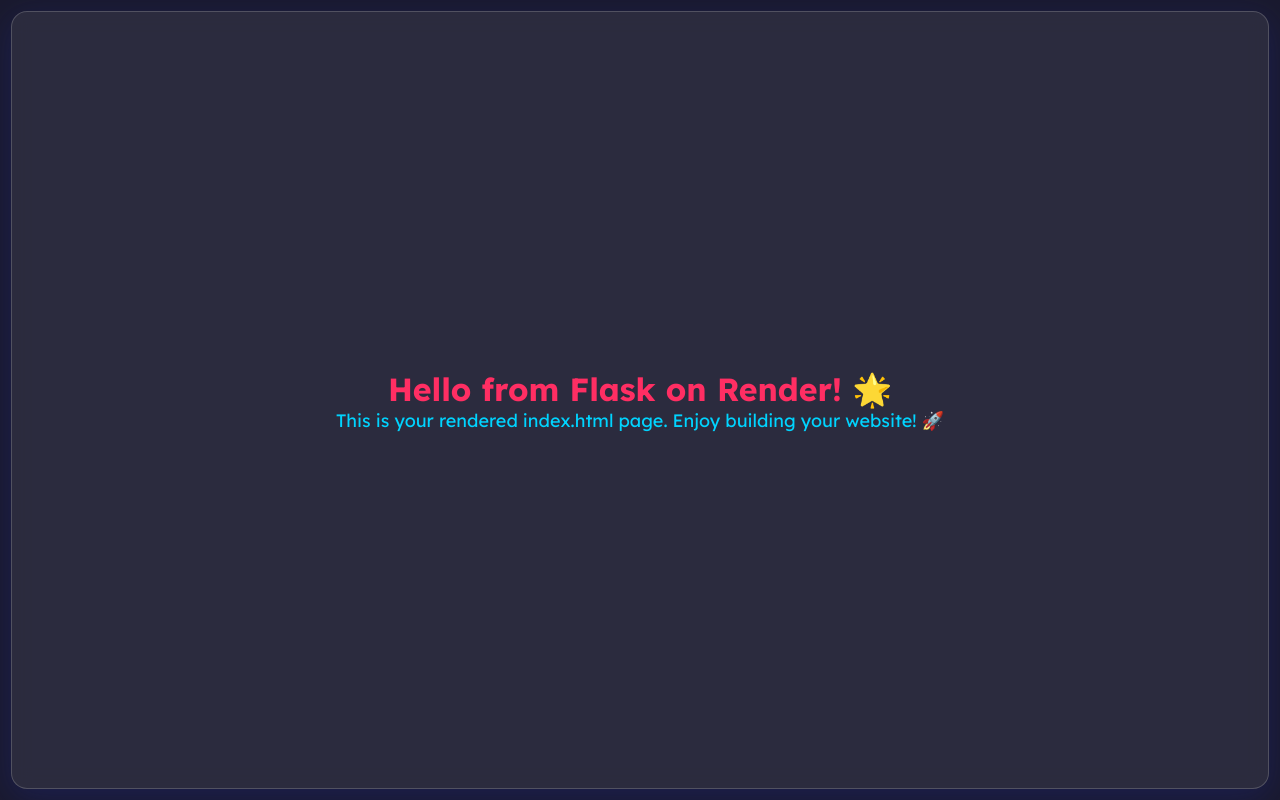
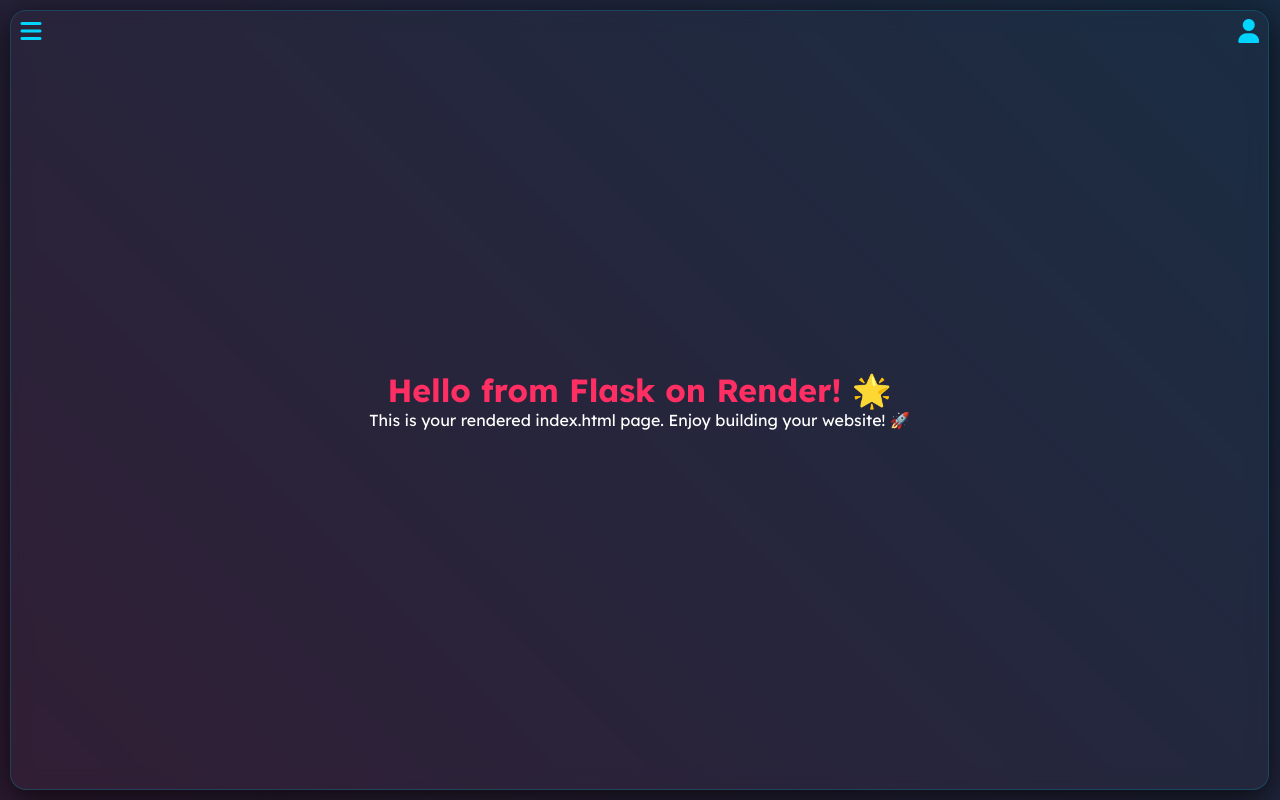
Before and after one commit to iFreaku/aidict, a Flask app: page / in a window 1280 px wide. Run offline with Flask 3, Linux system fonts and the light colour scheme.

Commit message:
"Update"

```diff
--- a/static/script.js
+++ b/static/script.js
@@ -1,36 +1,30 @@
-function createBlob(color, size) {
-    const blob = document.createElement("div");
-    blob.style.position = "absolute";
-    blob.style.width = `${size}vmax`;
-    blob.style.height = `${size}vmax`;
-    blob.style.borderRadius = "50%";
-    blob.style.background = `radial-gradient(circle, ${color}, transparent 70%)`;
-    blob.style.filter = "blur(80px)";
-    blob.style.opacity = "0.6";
-    blob.style.zIndex = "-1";
-    document.body.appendChild(blob);
+// Consts
 
-    return {
-        element: blob,
-        radius: 50 + Math.random() * 200, // random radius between 50 and 250 px
-        angle: Math.random() * 2 * Math.PI, // random initial angle
-        speed: (Math.random() * 0.01 + 0.005) * (Math.random() < 0.5 ? 1 : -1) // random speed & direction
-    };
-}
 
-function animate() {
-    blobs.forEach(blob => {
-        blob.angle += blob.speed;
 
-        const x = centerX + blob.radius * Math.cos(blob.angle);
-        const y = centerY + blob.radius * Math.sin(blob.angle);
 
-        blob.element.style.left = `${x}px`;
-        blob.element.style.top = `${y}px`;
-    });
 
-    requestAnimationFrame(animate);
-}
+// Functions -------------
 
-blobs.push(createBlob("#ff6ec4", 60));
-blobs.push(createBlob("#7873f5", 60));
+document.getElementById('sidebar-btn').addEventListener('click', function() {
+  this.classList.toggle('show-label');
+  document.getElementById('drawer').classList.toggle('open');
+  const icon = this.querySelector('i');
+  if (this.classList.contains('show-label')) {
+    icon.classList.remove('fa-bars');
+    icon.classList.add('fa-times');
+  } else {
+    icon.classList.remove('fa-times');
+    icon.classList.add('fa-bars');
+  }
+});
+
+document.getElementById('profile-btn').addEventListener('click', function() {
+    this.classList.toggle('show-label');
+    document.getElementById('profile').classList.toggle('open');
+
+});
+
+
+
+// Calling the Functions ------------------
--- a/static/style.css
+++ b/static/style.css
@@ -11,6 +11,11 @@
     font-family: "Lexend", sans-serif;
     font-optical-sizing: auto;
     font-style: normal;
+}
+hr {
+    border: 0.5px solid #00d5ff2f;
+    width: 100%;
+    margin: 1rem 0;
 }
 
 html {
@@ -34,29 +39,260 @@ body {
     background-color: var(--background-dark-navy);
 }
 
+.bg {
+    position: fixed;
+    top: 0;
+    left: 0;
+    right: 0;
+    bottom: 0;
+    height: 100%;
+    width: 100%;
+    background-image: linear-gradient(45deg, #ff2e6217 , #00d5ff17);
+    display: flex;
+    flex-direction: column;
+    align-items: center;
+    justify-content: center;
+    text-align: center;
+    overflow: hidden;
+    z-index: 1;
+}
+
 h1 {
     color: var(--primary-neon-pink);
 }
 p {
-    font-size: 18px;
-    color: var(--secondary-electric-blue);
+    color: var(--accent-bright-white);
+}
+
+button:focus {
+    outline: none;
+}
+
+button {
+    -webkit-tap-highlight-color: transparent;
 }
 
 
 .container {
-    align-items: center;
-    justify-content: center;
-    height: 100vh;
-    width: 100%;
-    position: relative;
+    position: fixed;
+    height: calc(100% - 20px);
+    width: calc(100% - 21px);
+    top: 10px;
+    left: 10px;
     border-radius: 16px;
-    background: rgba(255, 255, 255, 0.08);
-    box-shadow: 0 8px 32px 0 rgba(31, 38, 135, 0.37);
+    background: rgba(255, 255, 255, 0.014);
+    box-shadow: 0 8px 32px 0 #000000b7;
     backdrop-filter: blur(10px);
     -webkit-backdrop-filter: blur(10px);
-    border: 1.5px solid rgba(255, 255, 255, 0.18);
+    border: 0.5px solid #00d5ff2f;
     display: flex;
     flex-direction: column;
     align-items: center;
     justify-content: center;
+    text-align: center;
+    overflow: auto;
+    z-index: 2;
+    transition: border-radius 0.3s ease-in-out;
 }
+
+.sidebar-btn {
+    z-index: 99;
+    font-family: inherit;
+    position: fixed;
+    top: 1rem;
+    left: 0.6rem;
+    background-color: transparent;
+    border: none;
+    font-size: 1.5rem;
+    color: #00D4FF;
+    cursor: pointer;
+    align-items: center;
+    justify-content: center;
+    display: flex;
+    gap: 0.5rem;
+    overflow: hidden;
+    transition: width 0.3s ease;
+    white-space: nowrap;
+    width: 2rem;
+    transition: all 0.3s ease;
+}
+
+
+
+.sidebar-btn i {
+  transition: transform 0.3s ease;
+}
+
+.sidebar-btn.show-label i {
+  transform: rotate(180deg);
+}
+
+.sidebar-btn.show-label {
+    left: 3.3rem;
+    width: 8rem;
+}
+
+.sidebar-btn .label {
+    opacity: 0;
+    transform: translateX(-10px);
+    transition: opacity 0.3s ease, transform 0.3s ease;
+    overflow: hidden;
+}
+
+.sidebar-btn.show-label .label {
+    opacity: 1;
+    transform: translateX(0);
+}
+
+.profile-btn {
+    z-index: 99;
+    font-family: inherit;
+    position: fixed;
+    top: 1rem;
+    right: 1.3rem;
+    background-color: transparent;
+    border: none;
+    font-size: 1.5rem;
+    color: #00D4FF;
+    cursor: pointer;
+    align-items: center;
+    justify-content: center;
+    display: flex;
+    gap: 0.5rem;
+    overflow: hidden;
+    transition: width 0.3s ease;
+    white-space: nowrap;
+    width: 2rem;
+    transition: all 0.3s ease;
+}
+
+
+.profile-btn.show-label {
+    right: 1.4rem;
+    width: 8rem;
+}
+
+.profile-btn .label {
+    opacity: 0;
+    transform: translateX(-10px);
+    transition: opacity 0.3s ease, transform 0.3s ease;
+    overflow: hidden;
+}
+
+.profile-btn.show-label .label {
+    opacity: 1;
+    transform: translateX(0);
+}
+
+
+
+
+
+.drawer {
+    position: fixed;
+    top: 10px;
+    bottom: 10px;
+    height: auto;
+    left: -250px;
+    width: 220px;
+    background-color: #ffffff07;
+    backdrop-filter: blur(30px);
+    border: 0.5px solid #00d5ff2f;
+    box-shadow: 0 8px 32px 0 #000000b7;
+    padding: 2rem 1rem;
+    transition: left 0.3s ease-in-out;
+    z-index: 98;
+    border-radius: 0px 16px 16px 0px;
+}
+
+.drawer .history-list{
+    text-align: left;
+}
+
+.drawer .history-list .history-name {
+    text-align: left;
+    margin: 1rem 0;
+}
+
+.drawer .history-list .history-name {
+    color: #ddd;
+    text-decoration: none;
+    font-size: 1rem;
+    transition: color 0.2s;
+    background-color: rgba(161, 161, 161, 0.39);
+    border-radius: 8px;
+    padding: 10px;
+    cursor: pointer;
+}
+
+.drawer .history-list .history-name:hover {
+    color: #a78bfa;
+    background-color: rgba(161, 161, 161, 0.171);
+}
+
+.drawer.open {
+    left: 0;
+}
+
+
+
+
+.profile {
+    position: fixed;
+    top: 10px;
+    height: auto;
+    right: -250px;
+    width: 190px;
+    background-color: #ffffff07;
+    backdrop-filter: blur(30px);
+    border: 0.5px solid #00d5ff2f;
+    box-shadow: 0 8px 32px 0 #000000b7;
+    padding: 2rem 1rem;
+    transition: right 0.3s ease-in-out;
+    z-index: 98;
+    border-radius: 16px 0px 0px 16px;
+}
+
+.profile .history-list{
+    text-align: left;
+}
+
+.profile .history-list .history-name {
+    text-align: left;
+    margin: 1rem 0;
+}
+
+.profile .history-list .history-name {
+    color: #ddd;
+    text-decoration: none;
+    font-size: 1rem;
+    transition: color 0.2s;
+    background-color: rgba(161, 161, 161, 0.39);
+    border-radius: 8px;
+    padding: 10px;
+    cursor: pointer;
+}
+
+.profile .history-list .history-name:hover {
+    color: #a78bfa;
+    background-color: rgba(161, 161, 161, 0.171);
+}
+
+/* Show drawer */
+.profile.open {
+    right: 0;
+}
+
+
+
+
+@media (max-width: 600px) {
+  .container {
+    border-radius: 8px;
+    font-size: small;
+  }
+
+  .drawer {
+    border-radius: 0px 8px 8px 0px;
+  }
+}
--- a/templates/index.html
+++ b/templates/index.html
@@ -18,11 +18,42 @@
     <script src="{{ url_for('static', filename='script.js') }}" defer></script>
 </head>
 <body>
-    <div class="container" id="container">
-        <h1>Hello from Flask on Render! 🌟</h1>
-        <p>This is your rendered index.html page. Enjoy building your website! 🚀</p>
+    <div class="bg">
+
+
+        <div class="container" id="container">
+            <h1>Hello from Flask on Render! 🌟</h1>
+            <p>This is your rendered index.html page. Enjoy building your website! 🚀</p>
+        </div>
+
+        <button class="sidebar-btn" id="sidebar-btn">
+            <h4 class="label">History</h4>
+            <i class="fas fa-bars"></i>
+        </button>
+
+        <button class="profile-btn" id="profile-btn">
+            <h4 class="label">Profile</h4>
+            <i class="fas fa-user"></i>
+        </button>
+
+        <div class="profile" id="profile">
+            <hr>
+            <h3 id="login">Login</h3>
+            <hr>
+        </div>
+
+
+        <div class="drawer" id="drawer">
+            <br>
+            <div class="history-list" id="history-list" style="overflow-y: auto; height: calc(100% - 30px); scroll-behavior: smooth;">
+
+            </div>
+            <br>
+        </div>
+
+
+
+
     </div>
-
-    <script src="{{ url_for('static', filename='script.js') }}"></script>
 </body>
 </html>
```
